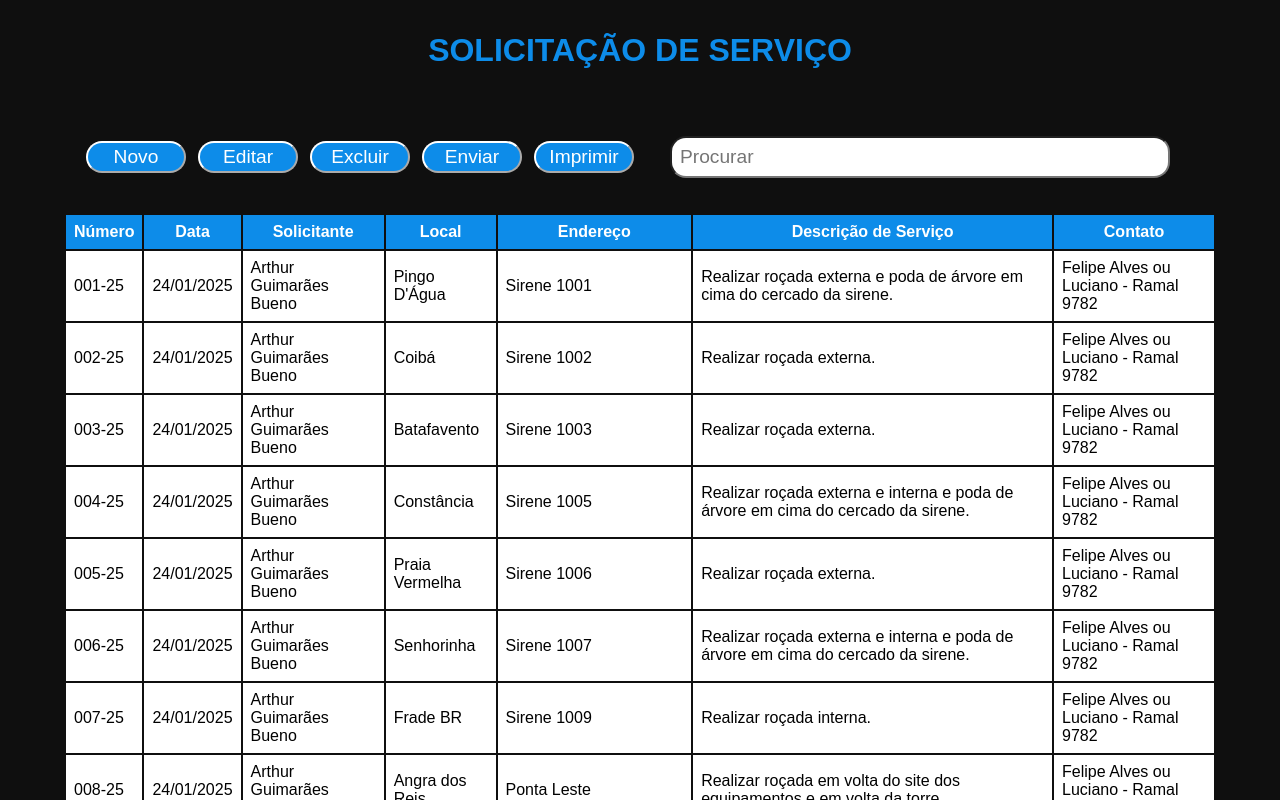
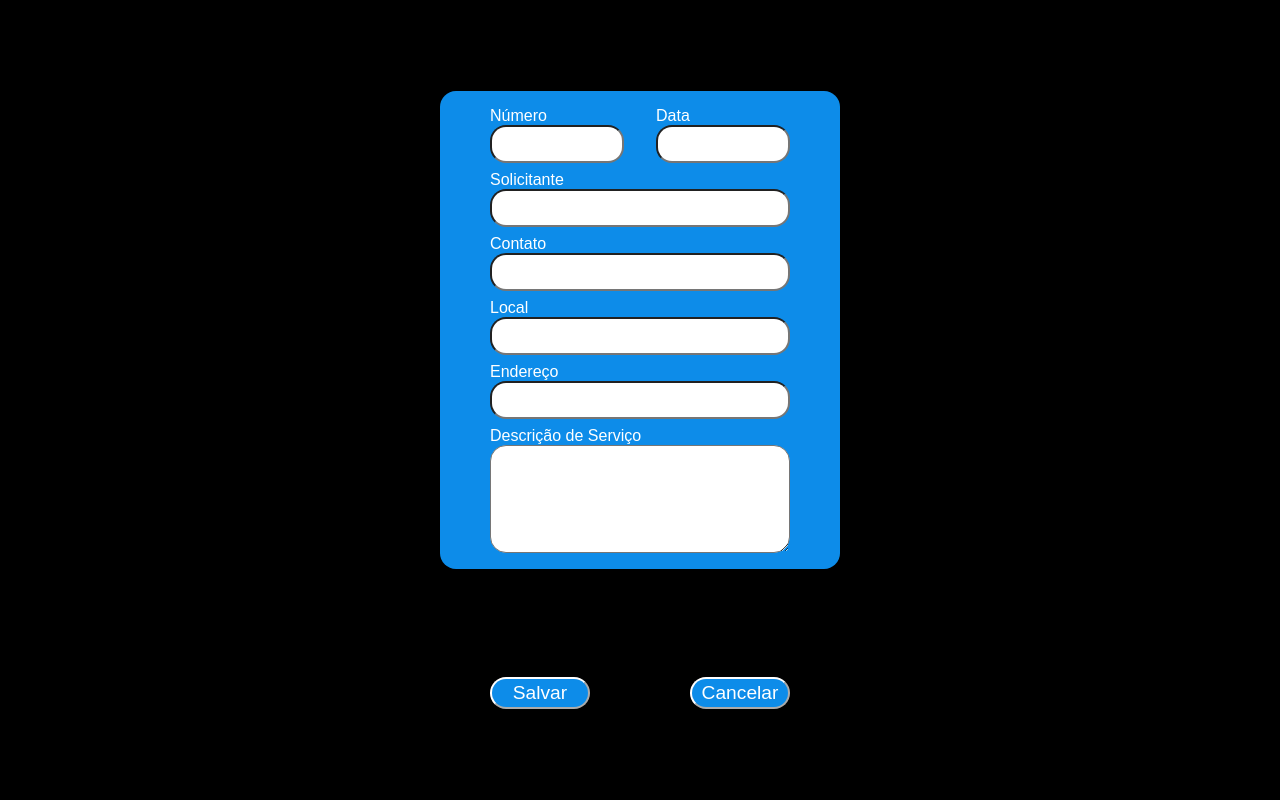
Before and after one commit to julio-cesarcs/solicitacao-servico-siscom, a plain HTML site: page index.html in a window 1280 px wide. Both pictures are taken after a click on the button "Novo". Shown: the top 800 px of the page. Drawn offline with Linux system fonts and the light colour scheme.

Commit message:
Atualizando o index.htmle o style.css. Implementando as funções showRequest e hideRequest

```diff
--- a/css/styles.css
+++ b/css/styles.css
@@ -15,10 +15,11 @@ body {
   align-items: center;
   padding: 1rem;
   margin: 1rem;
+  background-color: #0d8ce9;
 }
 
 .title h1 {
-  color: #0d8ce9;
+  color: #fff;
   font-size: 2rem;
 }
 
@@ -28,7 +29,7 @@ main {
   align-items: center;
 }
 
-.interacao {
+.interaction-area {
   display: flex;
   justify-content: space-around;
   width: 90vw;
@@ -37,14 +38,14 @@ main {
   height: 5rem;
 }
 
-.interacao .buttons {
+.interaction-area .buttons {
   display: flex;
   justify-content: space-around;
   align-items: center;
   width: 50%;
 }
 
-.interacao .buttons button {
+.interaction-area .buttons button {
   background-color: #0d8ce9;
   color: #fff;
   border-radius: 1rem;
@@ -55,25 +56,25 @@ main {
   border-color: #fff;
 }
 
-.interacao .search {
+.interaction-area .search {
   display: flex;
   width: 50%;
   align-items: center;
   justify-content: center;
 }
 
-.interacao .search #search-bar {
+.interaction-area .search #search-bar {
   width: 500px;
   padding: 0.5rem;
   border-radius: 1rem;
   font-size: 1.2rem;
 }
 
-.table{
+.table-area {
   width: 90%;
 }
 
-table{
+table {
   width: 100%;
 }
 
@@ -84,12 +85,102 @@ table thead tr {
 
 table thead tr th,
 table tbody tr td {
-  padding: .5rem;
+  padding: 0.5rem;
 }
 
 table tbody tr {
   background-color: #fff;
   color: #000;
+}
+
+.request-area {
+  position: fixed;
+  top: 0;
+  height: 100vh;
+  display: none;
+  flex-direction: column;
+  justify-content: space-evenly;
+  z-index: 10;
+}
+
+body.modal-open::before {
+  content: "";
+  position: fixed;
+  top: 0;
+  left: 0;
+  width: 100%;
+  height: 100%;
+  background-color: #000;
+  z-index: 9;
+  display: none;
+}
+
+body.modal-open::before,
+body.modal-open .request-area {
+  display: flex;
+}
+
+body.modal-open {
+  overflow: hidden;
+}
+
+.request {
+  background-color: #0d8ce9;
+  width: 400px;
+  padding: 1rem;
+  border-radius: 1rem;
+  display: flex;
+  flex-direction: column;
+  color: #fff;
+  gap: 0.5rem;
+  align-items: center;
+}
+
+.request div {
+  display: flex;
+  flex-direction: column;
+  width: 300px;
+}
+
+.request .data-system {
+  display: flex;
+  flex-direction: row;
+  justify-content: space-around;
+  gap: 2rem;
+}
+
+.request .data-system div {
+  display: flex;
+  flex-direction: column;
+}
+
+.request .data-system div input {
+  width: 100%;
+}
+
+.request div input,
+.request div textarea {
+  padding: 0.5rem;
+  border-radius: 1rem;
+  font-size: 1rem;
+}
+
+.request-area .request-buttons {
+  display: flex;
+  justify-content: space-around;
+  align-items: center;
+  margin-top: 1rem;
+}
+
+.request-area .request-buttons button {
+  background-color: #0d8ce9;
+  color: #fff;
+  border-radius: 1rem;
+  cursor: pointer;
+  width: 100px;
+  height: 2rem;
+  font-size: 1.2rem;
+  border-color: #fff;
 }
 
 footer {
--- a/index.html
+++ b/index.html
@@ -5,9 +5,9 @@
     <meta name="viewport" content="width=device-width, initial-scale=1.0" />
     <title>Solicitação de Serviço</title>
     <link rel="stylesheet" href="css/styles.css" />
-    <script src="js/main.js" defer></script>
-    <script src="js/api.js" defer></script>
-    <script src="js/ui.js" defer></script>
+    <script type="module" src="js/main.js" defer></script>
+    <script type="module" src="js/api.js" defer></script>
+    <script type="module" src="js/ui.js" defer></script>
   </head>
   <body>
     <header>
@@ -16,19 +16,19 @@
       </div>
     </header>
     <main>
-      <section class="interacao">
+      <section class="interaction-area">
         <div class="buttons">
-          <button type="button">Novo</button>
-          <button type="button">Editar</button>
-          <button type="button">Excluir</button>
-          <button type="button">Enviar</button>
-          <button type="button">Imprimir</button>
+          <button type="button" id="btn-new">Novo</button>
+          <button type="button" id="btn-edit">Editar</button>
+          <button type="button" id="btn-delete">Excluir</button>
+          <button type="button" id="btn-send">Enviar</button>
+          <button type="button" id="btn-print">Imprimir</button>
         </div>
         <div class="search">
           <input type="text" id="search-bar" placeholder="Procurar" />
         </div>
       </section>
-      <section class="table">
+      <section class="table-area">
         <table>
           <thead>
             <tr>
@@ -131,7 +131,7 @@
               <td>24/01/2025</td>
               <td>Arthur Guimarães Bueno</td>
               <td>Praia Brava</td>
-              <td>Grava 1</td>
+              <td>Brava 1</td>
               <td>Realizar roçada.</td>
               <td>Felipe Alves ou Luciano - Ramal 9782</td>
             </tr>
@@ -140,7 +140,7 @@
               <td>24/01/2025</td>
               <td>Arthur Guimarães Bueno</td>
               <td>Praia Brava</td>
-              <td>Grava 2</td>
+              <td>Brava 2</td>
               <td>Realizar roçada.</td>
               <td>Felipe Alves ou Luciano - Ramal 9782</td>
             </tr>
@@ -475,6 +475,47 @@
           </tbody>
         </table>
       </section>
+      <section class="request-area">
+        <div class="request">
+          <div class="data-system">
+            <div>
+              <label for="input-number">Número</label
+              ><input type="text" name="input-number" id="input-number" />
+            </div>
+            <div>
+              <label for="input-date">Data</label>
+              <input type="text" name="input-date" id="input-date" />
+            </div>
+          </div>
+          <div>
+            <label for="input-requester">Solicitante</label>
+            <input type="text" name="input-requester" id="input-requester" />
+          </div>
+          <div>
+            <label for="input-contact">Contato</label>
+            <input type="text" name="input-contact" id="input-contact" />
+          </div>
+          <div>
+            <label for="input-local">Local</label>
+            <input type="text" name="input-local" id="input-local" />
+          </div>
+          <div>
+            <label for="input-address">Endereço</label
+            ><input type="text" name="input-address" id="input-address" />
+          </div>
+          <div>
+            <label for="textarea-description">Descrição de Serviço</label>
+            <textarea
+              name="textarea-description"
+              id="textarea-description"
+              rows="5"></textarea>
+          </div>
+        </div>
+        <div class="request-buttons">
+          <button type="button" id="btn-save">Salvar</button>
+          <button type="button" id="btn-cancel">Cancelar</button>
+        </div>
+      </section>
     </main>
     <footer><p>Desenvolvido por Julio César Costa da Silva</p></footer>
   </body>
--- a/js/main.js
+++ b/js/main.js
@@ -0,0 +1,17 @@
+import ui from "./ui.js";
+
+const bntNew = document.querySelector("#btn-new");
+const bntEdit = document.querySelector("#btn-edit");
+const bntCancel = document.querySelector("#btn-cancel");
+
+bntNew.addEventListener("click", () => {
+  ui.showRequestArea()
+});
+
+bntEdit.addEventListener("click", () => {
+  ui.showRequestArea()
+});
+
+bntCancel.addEventListener("click", () => {
+  ui.hideRequestArea()
+});
--- a/js/ui.js
+++ b/js/ui.js
@@ -0,0 +1,10 @@
+const ui = {
+  showRequestArea() {
+    document.body.classList.add("modal-open");
+  },
+  hideRequestArea() {
+    document.body.classList.remove("modal-open");
+  },
+};
+
+export default ui;
```
Also changed, not shown: backend/package.json (added, +21 -0 lines).
